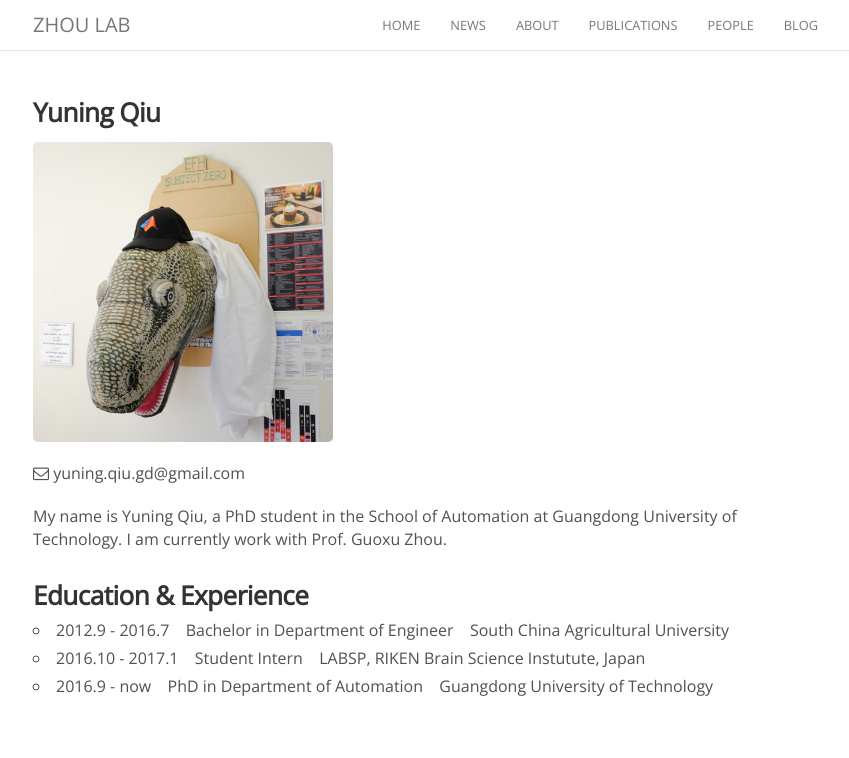
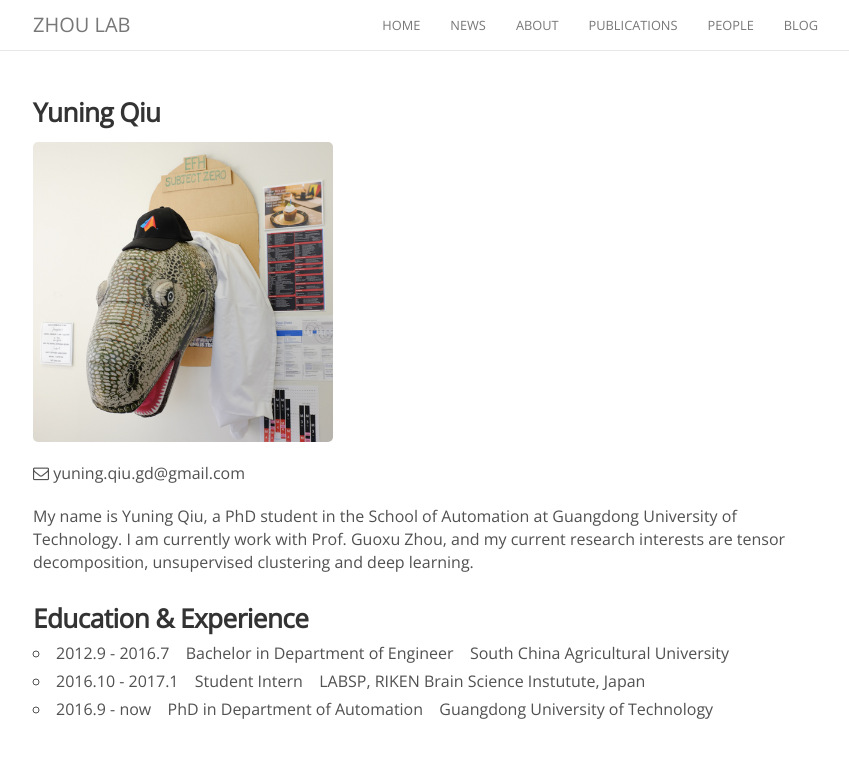
Before and after one commit to zhougdut/zhougdut.github.io, a Jekyll site: the page built from _people/yuning_qiu.md, in a window 1280 px wide. Shown: the top 758 px of the page, without its empty margins (222-1071 px from the left). Built offline with Jekyll 4.4.1, drawn with Linux system fonts in a browser that asks for light colours; nearby versions of some CDN libraries; comment, search, counter and statistics services are not loaded.

Commit message:
added some introduction

```diff
--- a/_people/yuning_qiu.md
+++ b/_people/yuning_qiu.md
@@ -10,7 +10,7 @@ joined: 2016
 <i class="fa fa-envelope-o"></i> yuning.qiu.gd@gmail.com <br>
 <!-- <a href="https://github.com/ynqiu"><i class="fa fa-github"></i> Github</a> -->
 
-My name is Yuning Qiu, a PhD student in the School of Automation at Guangdong University of Technology. I am currently work with Prof. Guoxu Zhou.
+My name is Yuning Qiu, a PhD student in the School of Automation at Guangdong University of Technology. I am currently work with Prof. Guoxu Zhou, and my current research interests are tensor decomposition, unsupervised clustering and deep learning.
 
 <!-- My name is Titipat Achakulvisut, a PhD student in the Department of Bioengineering at University of Pennsylvania. -->
 <!-- I am currently working with Prof. Konrad Kording. You can see more about me at [my page](http://titipata.github.io/). -->
```
